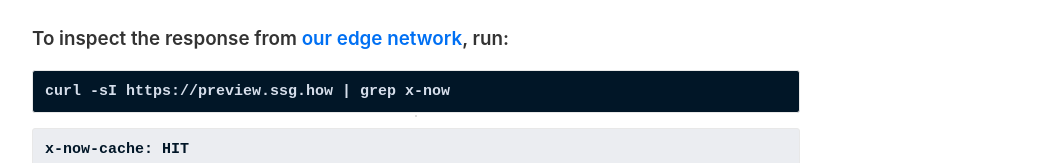
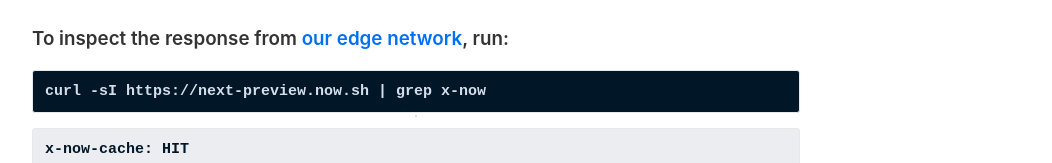
Before and after one commit to vercel/preview-mode-demo, a Next.js app: page / in a window 1280 px wide. Shown: the part 284-447 px from the top of the page, without its empty margins (224-1276 px from the left). Built offline with nearby package versions, Linux system fonts and the light colour scheme; no server answers.

Commit message:
Update Preview Mode `curl` Link

```diff
--- a/src/pages/index.tsx
+++ b/src/pages/index.tsx
@@ -260,7 +260,7 @@ function Content({ isEdit, edits }: { isEdit: boolean; edits: FieldEdit[] }) {
             isActive={isEdit}
             edits={edits}
           >
-            curl -sI https://preview.ssg.how | grep x-now
+            curl -sI https://next-preview.now.sh | grep x-now
           </Malleable>
           <Malleable
             id="explanation-1-pre-response"
```
